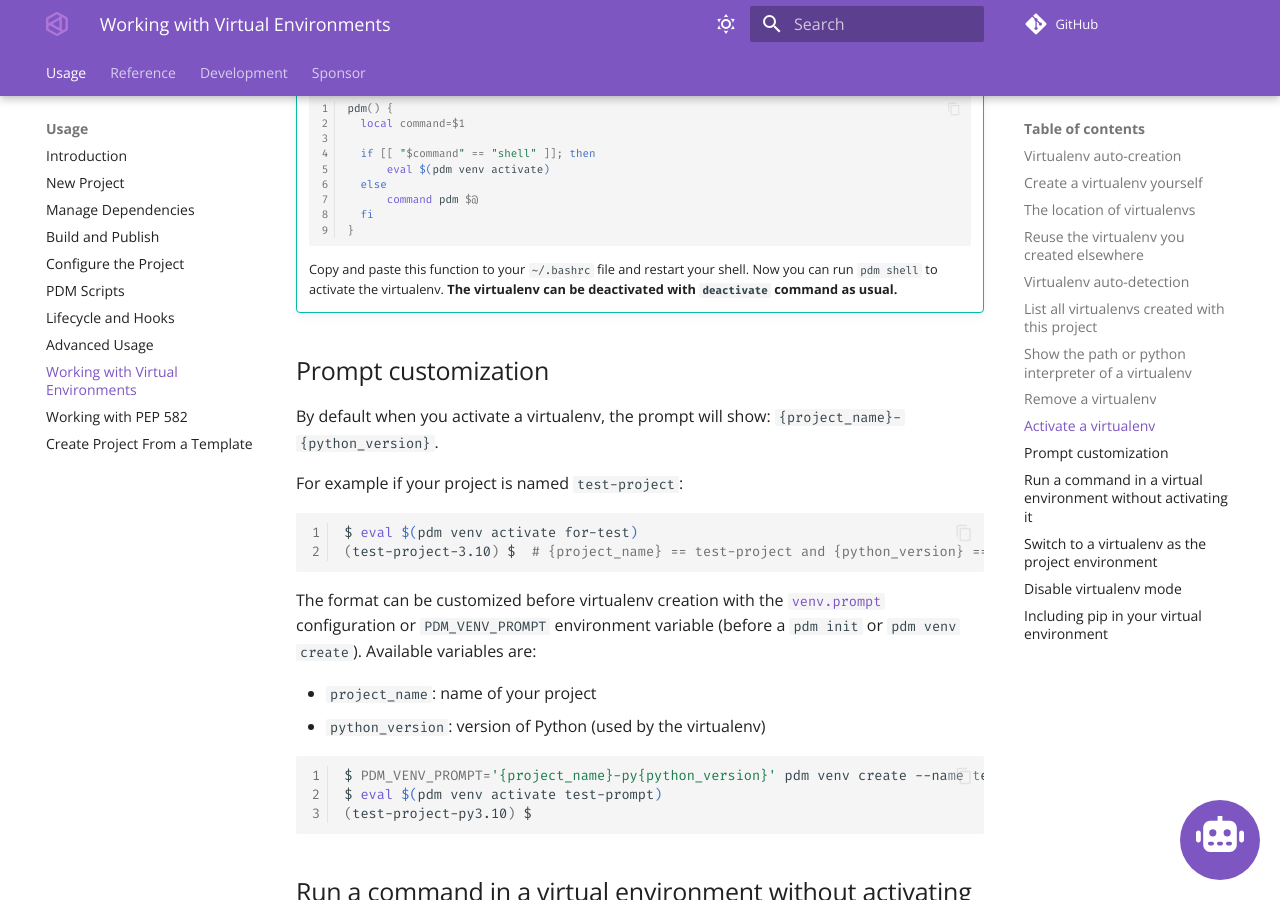
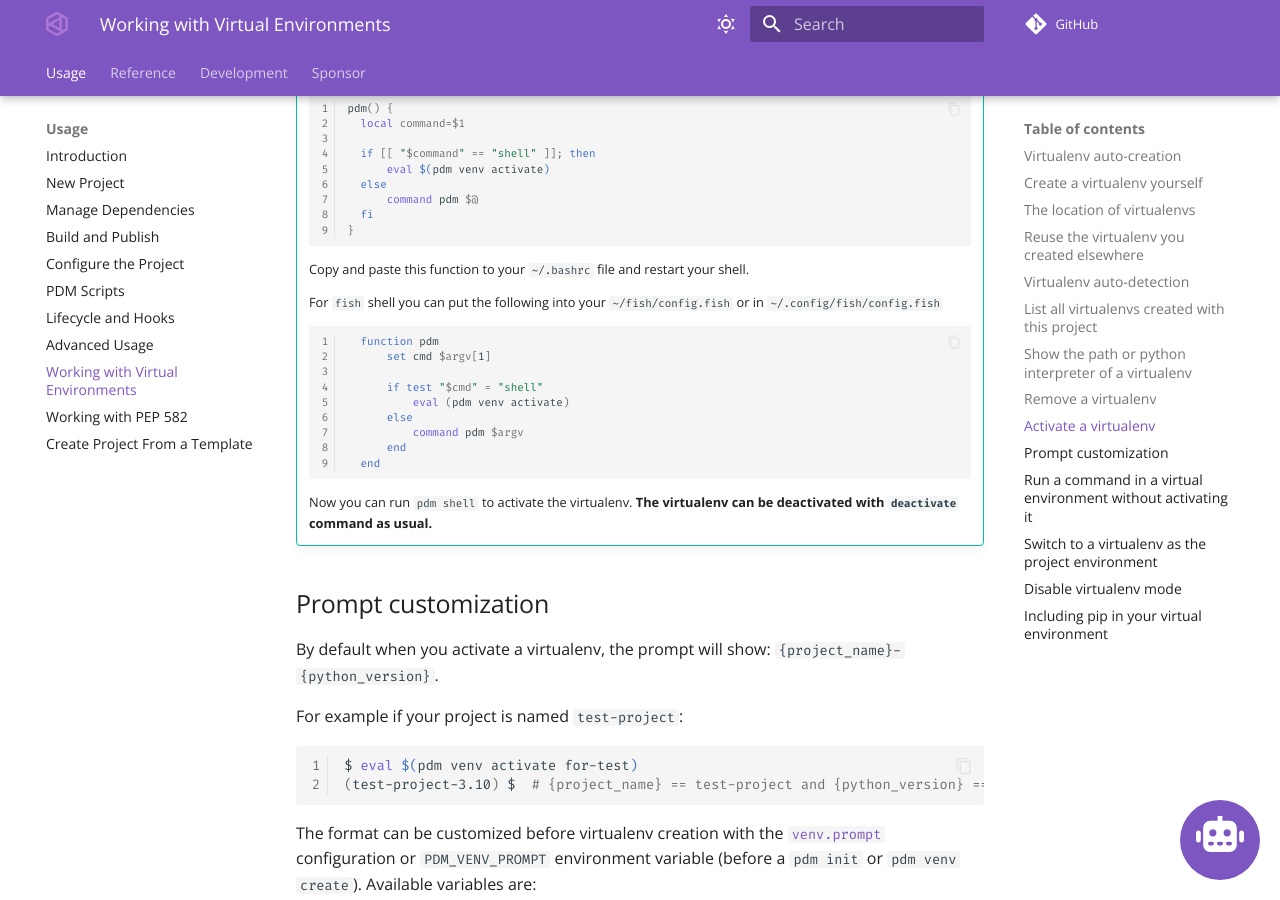
Before and after one commit to azurelotus0926/pdm, an MkDocs documentation site: the page built from docs/docs/usage/venv.md, in a window 1280 px wide and 900 px high, scrolled down 2969 px. Built offline with MkDocs 1.6.1 and Material for MkDocs 9.7.7, drawn with Linux system fonts in a browser that asks for light colours; comment, search, counter and statistics services are not loaded; the version menu is left out.

Commit message:
feat: added documentation for enabling 'pdm shell' for fish shell (#2500)

````diff
--- a/docs/docs/usage/venv.md
+++ b/docs/docs/usage/venv.md
@@ -127,7 +127,23 @@ For more CLI usage, see the [`pdm venv`](../reference/cli.md#venv) documentation
       }
       ```
 
-      Copy and paste this function to your `~/.bashrc` file and restart your shell. Now you can run `pdm shell` to activate the virtualenv.
+      Copy and paste this function to your `~/.bashrc` file and restart your shell.
+
+      For `fish` shell you can put the following into your `~/fish/config.fish` or in `~/.config/fish/config.fish`
+
+      ```fish
+        function pdm
+            set cmd $argv[1]
+
+            if test "$cmd" = "shell"
+                eval (pdm venv activate)
+            else
+                command pdm $argv
+            end
+        end
+      ```
+
+      Now you can run `pdm shell` to activate the virtualenv.
       **The virtualenv can be deactivated with `deactivate` command as usual.**
 
 ## Prompt customization
````
